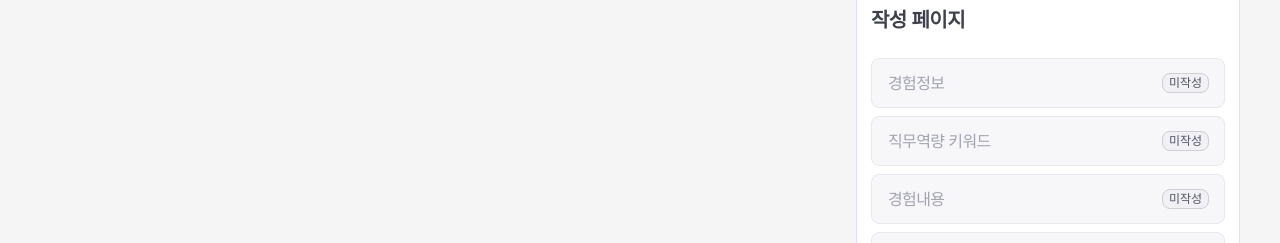
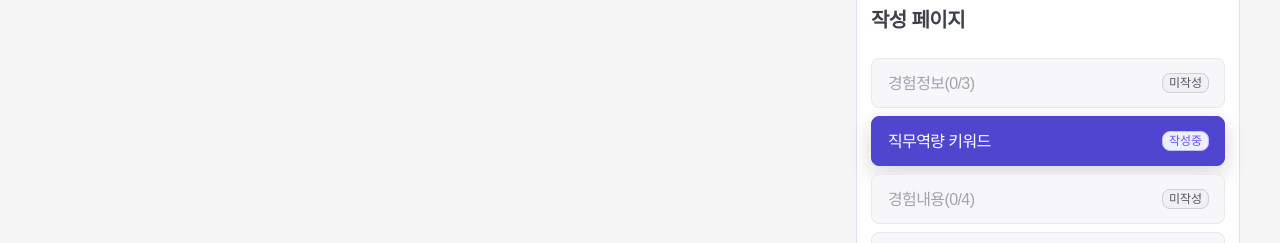
Before and after one commit to depromeet/InsightOut-client, a Next.js app: page /analyze/keyword in a window 1280 px wide. Shown: the part 709-952 px from the top of the page. Built offline with nearby package versions, Linux system fonts and the light colour scheme; no server answers; a web font is replaced by a local one.

Commit message:
feat: 각 페이지에서 질문에 답을 몇개했는지 체크하는 로직 추가

```diff
--- a/src/app/analyze/layout.tsx
+++ b/src/app/analyze/layout.tsx
@@ -170,6 +170,12 @@ const Layout = ({ children }: LayoutProps) => {
     const writeStatus = methods.getValues('writeStatus') as WriteStatusType[];
     const copyWriteStatus = [...writeStatus];
 
+    // 진입시 무조건 작성중
+    copyWriteStatus[currentStepIndex] = '작성중';
+    methods.setValue('writeStatus', copyWriteStatus);
+
+    // 이탈시 validation check
+    return () => {
       switch (prevPathname) {
         case ROUTES.EXPERIENCE:
           const experiencePageValues = methods.getValues([
@@ -220,6 +226,7 @@ const Layout = ({ children }: LayoutProps) => {
         default:
           break;
       }
+    };
   }, [methods, pathname, prevPathname, currentStepIndex, setWriteStatus]);
 
   const submit = async (data: ExperienceFormValues) => {
--- a/src/feature/analyze/constants/index.ts
+++ b/src/feature/analyze/constants/index.ts
@@ -48,6 +48,6 @@ export const STEPS = [
     title: 'AI 직무역량 추천',
     route: ROUTES.VERIFY,
   },
-];
+] as const;
 
 export const WRITE_STATUS = ['미작성', '작성중', '작성완료'] as const;
--- a/src/feature/analyze/layout/StepMenuItem.tsx
+++ b/src/feature/analyze/layout/StepMenuItem.tsx
@@ -1,19 +1,34 @@
-import React, { HTMLAttributes } from 'react';
+import React, { HTMLAttributes, useRef, useState } from 'react';
+import { useFormContext, useWatch } from 'react-hook-form';
 
 import cn from 'classnames';
 
 import Badge from '@/components/Badge/Badge';
+import { useUpdateEffect } from '@/hooks/useUpdateEffect';
 
-import { WriteStatusType } from '../types';
+import { STEPS } from '../constants';
+import { ExperienceFormValues, WriteStatusType } from '../types';
 import styles from './StepMenuItem.module.scss';
 
 interface StepMenuItemProps extends Pick<HTMLAttributes<HTMLLIElement>, 'className'> {
-  title: string;
+  title: (typeof STEPS)[number]['title'];
   status: WriteStatusType;
 }
 
 const StepMenuItem = ({ title, status, className }: StepMenuItemProps) => {
   const classNames = cn(styles.root, styles[status], className);
+  const [경험정보count, set경험정보count] = useState(0);
+  const [경험내용count, set경험내용count] = useState(0);
+  const onceFlag = useRef(false);
+  const {
+    formState: { dirtyFields },
+    control,
+  } = useFormContext<ExperienceFormValues>();
+
+  const [startYYYY, startMM, endYYYY, endMM] = useWatch({
+    control,
+    name: ['startYYYY', 'startMM', 'endYYYY', 'endMM'],
+  });
 
   const getVariant = () => {
     switch (status) {
@@ -27,9 +42,78 @@ const StepMenuItem = ({ title, status, className }: StepMenuItemProps) => {
         return 'gray100-outline';
     }
   };
+
+  const getTitle = () => {
+    if (title === '경험정보') {
+      return `${title}(${경험정보count}/3)`;
+    }
+    if (title === '경험내용') {
+      return `${title}(${경험내용count}/4)`;
+    }
+
+    return title;
+  };
+
+  // TODO: 리팩토링 하기
+  useUpdateEffect(() => {
+    if (title === '경험정보') {
+      const { title } = dirtyFields;
+      const experience = title && startYYYY && startMM && endYYYY && endMM;
+      if (!onceFlag.current && experience) {
+        set경험정보count((prev) => prev + 1);
+        onceFlag.current = true;
+      } else if (onceFlag.current && !experience) {
+        set경험정보count((prev) => prev - 1);
+        onceFlag.current = false;
+      }
+    }
+  }, [dirtyFields.title, startYYYY, startMM, endYYYY, endMM]);
+
+  useUpdateEffect(() => {
+    if (title === '경험정보') {
+      const { experienceRole } = dirtyFields;
+      set경험정보count((prev) => (experienceRole ? prev + 1 : prev - 1));
+    }
+  }, [dirtyFields.experienceRole]);
+
+  useUpdateEffect(() => {
+    if (title === '경험정보') {
+      const { motivation } = dirtyFields;
+      set경험정보count((prev) => (motivation ? prev + 1 : prev - 1));
+    }
+  }, [dirtyFields.motivation]);
+
+  useUpdateEffect(() => {
+    if (title === '경험내용') {
+      const { situation } = dirtyFields;
+      set경험내용count((prev) => (situation ? prev + 1 : prev - 1));
+    }
+  }, [dirtyFields.situation]);
+
+  useUpdateEffect(() => {
+    if (title === '경험내용') {
+      const { task } = dirtyFields;
+      set경험내용count((prev) => (task ? prev + 1 : prev - 1));
+    }
+  }, [dirtyFields.task]);
+
+  useUpdateEffect(() => {
+    if (title === '경험내용') {
+      const { action } = dirtyFields;
+      set경험내용count((prev) => (action ? prev + 1 : prev - 1));
+    }
+  }, [dirtyFields.action]);
+
+  useUpdateEffect(() => {
+    if (title === '경험내용') {
+      const { result } = dirtyFields;
+      set경험내용count((prev) => (result ? prev + 1 : prev - 1));
+    }
+  }, [dirtyFields.result]);
+
   return (
     <li className={classNames}>
-      <span className="b1">{title}</span>
+      <span className="b1">{getTitle()}</span>
       <Badge size="S" variant={getVariant()}>
         {status}
       </Badge>
```
Lines whose indentation alone changed are shown as unchanged.
